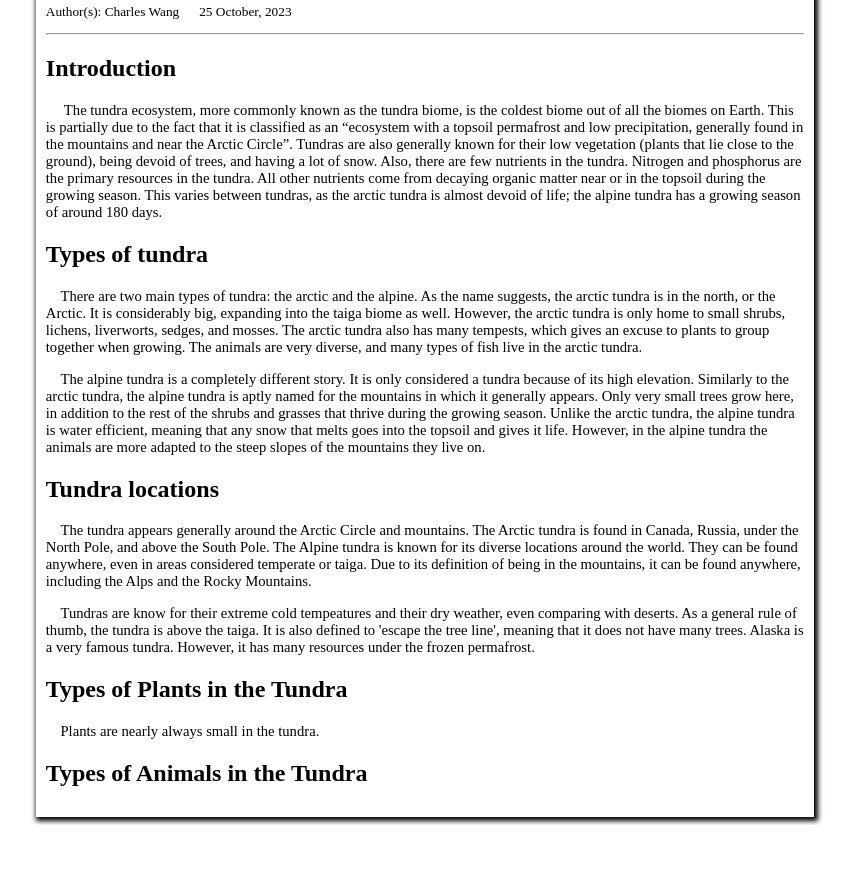
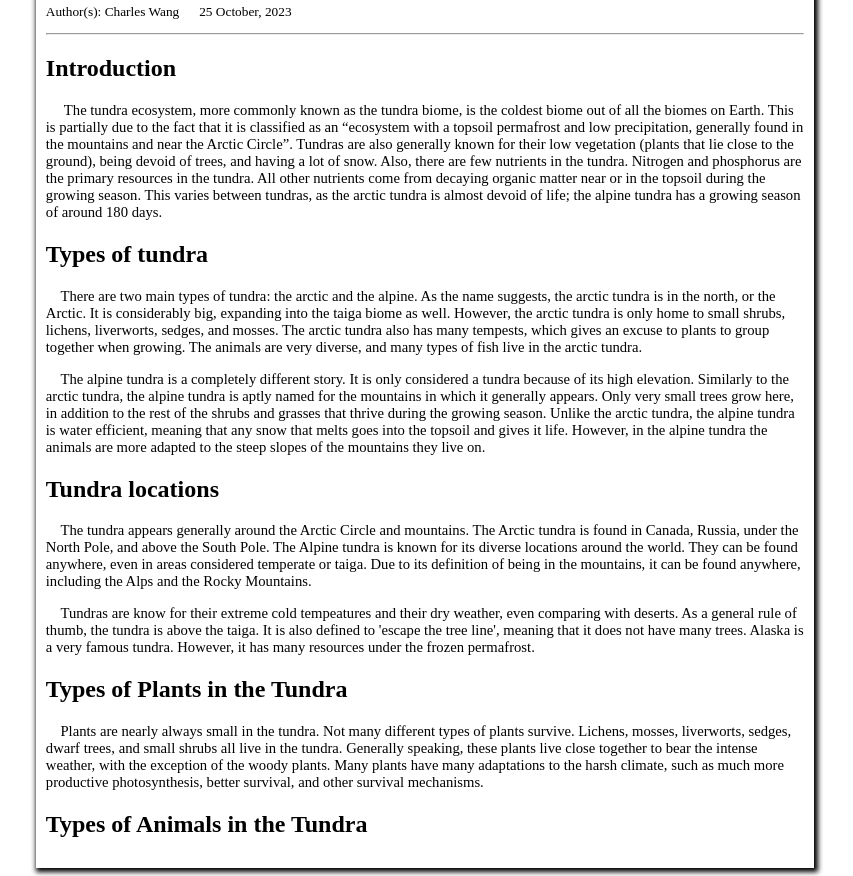
Before and after one commit to omega-beta/info-dev, a plain HTML site: page index.html in a window 1280 px wide. Shown: the part 150-1026 px from the top of the page, without its empty margins (225-1078 px from the left). Before the commit the page ends 975 px from the top, so only its background shows below. Drawn offline with Linux system fonts and the light colour scheme.

Commit message:
Update index.html

```diff
--- a/index.html
+++ b/index.html
@@ -38,7 +38,7 @@
       <p>&emsp;The tundra appears generally around the Arctic Circle and mountains. The Arctic tundra is found in Canada, Russia, under the North Pole, and above the South Pole. The Alpine tundra is known for its diverse locations around the world. They can be found anywhere, even in areas considered temperate or taiga. Due to its definition of being in the mountains, it can be found anywhere, including the Alps and the Rocky Mountains.</p>
       <p>&emsp;Tundras are know for their extreme cold tempeatures and their dry weather, even comparing with deserts. As a general rule of thumb, the tundra is above the taiga. It is also defined to 'escape the tree line', meaning that it does not have many trees. Alaska is a very famous tundra. However, it has many resources under the frozen permafrost.</p>
       <h2>Types of Plants in the Tundra</h2>
-      <p>&emsp;Plants are nearly always small in the tundra.</p>
+      <p>&emsp;Plants are nearly always small in the tundra. Not many different types of plants survive. Lichens, mosses, liverworts, sedges, dwarf trees, and small shrubs all live in the tundra. Generally speaking, these plants live close together to bear the intense weather, with the exception of the woody plants. Many plants have many adaptations to the harsh climate, such as much more productive photosynthesis, better survival, and other survival mechanisms.</p>
       <h2>Types of Animals in the Tundra</h2>
     </div>
   </body>
```
